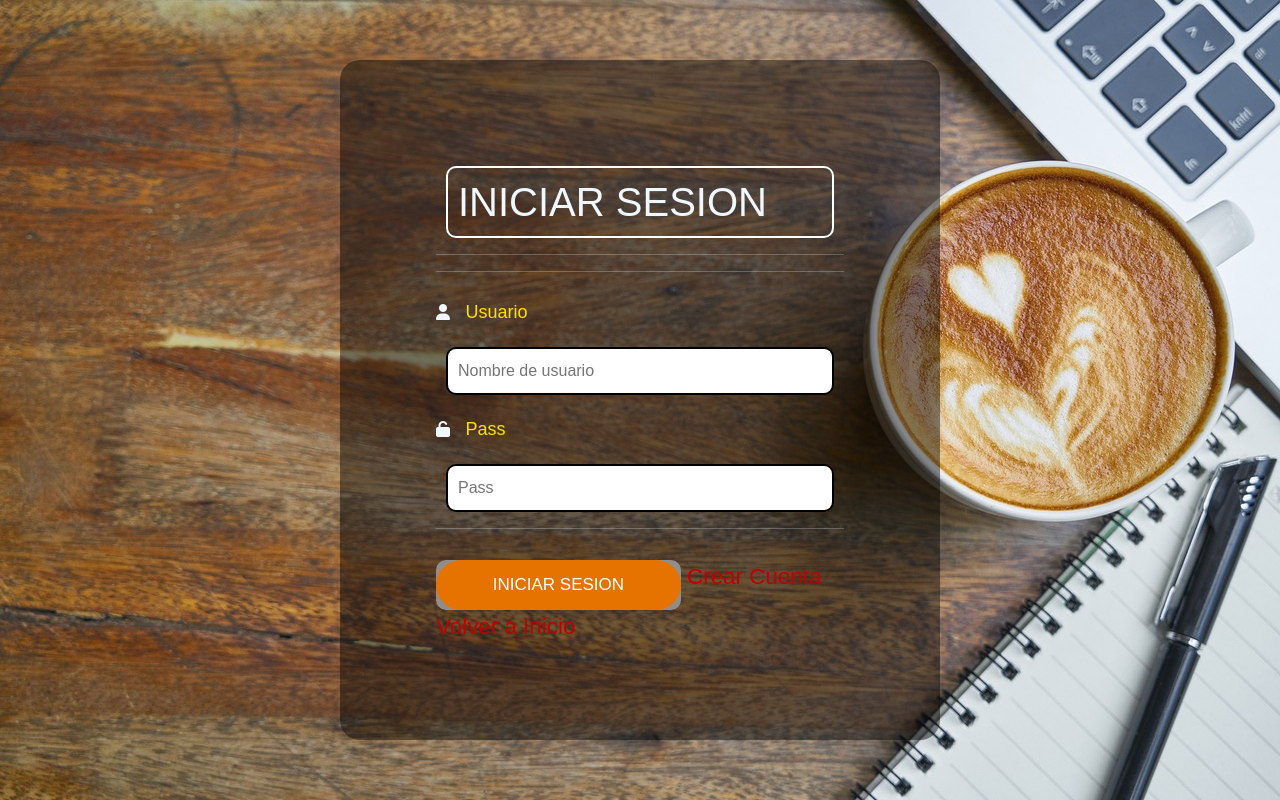
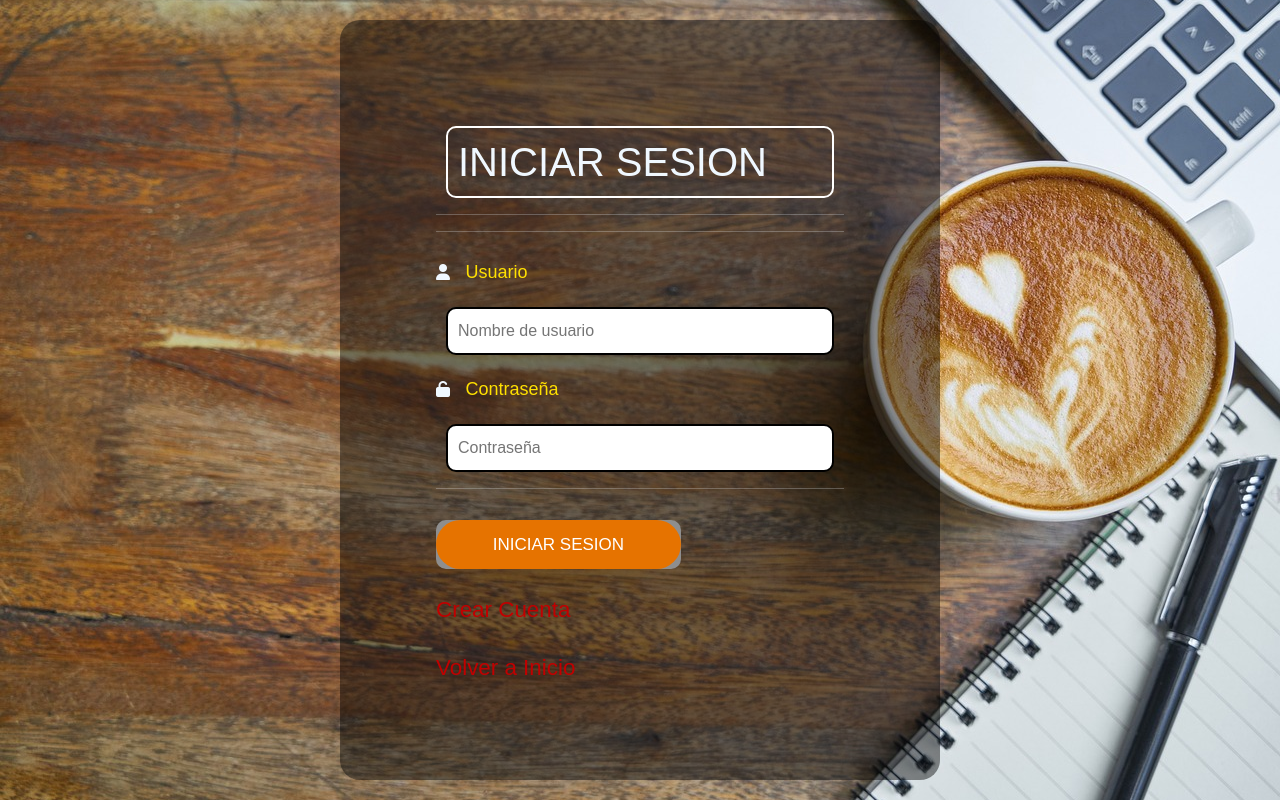
Before and after one commit to natis25/CatChai, a PHP site: page / in a window 1280 px wide. Run offline with PHP 8.4, Linux system fonts and the light colour scheme.

Commit message:
Update Index.php

```diff
--- a/Index.php
+++ b/Index.php
@@ -33,15 +33,16 @@
         <input type="text" name="Nombre_usuario" placeholder="Nombre de usuario">
 
         <i class="fa-solid fa-unlock"></i>
-        <label>Pass</label>
-        <input type="password" name="Pass" placeholder="Pass">
+        <label>Contraseña</label>
+        <input type="password" name="Pass" placeholder="Contraseña">
         <hr>
         <a href="Home.php">
             <button class="btn" type="submit">Iniciar Sesion</button>
         </a>
+        <br><br>
         <a href="CrearCuenta.php">Crear Cuenta</a>
+        <br><br>
         <a href="Inicio.html">Volver a Inicio</a>
-
     </form>
 </body>
 
```
